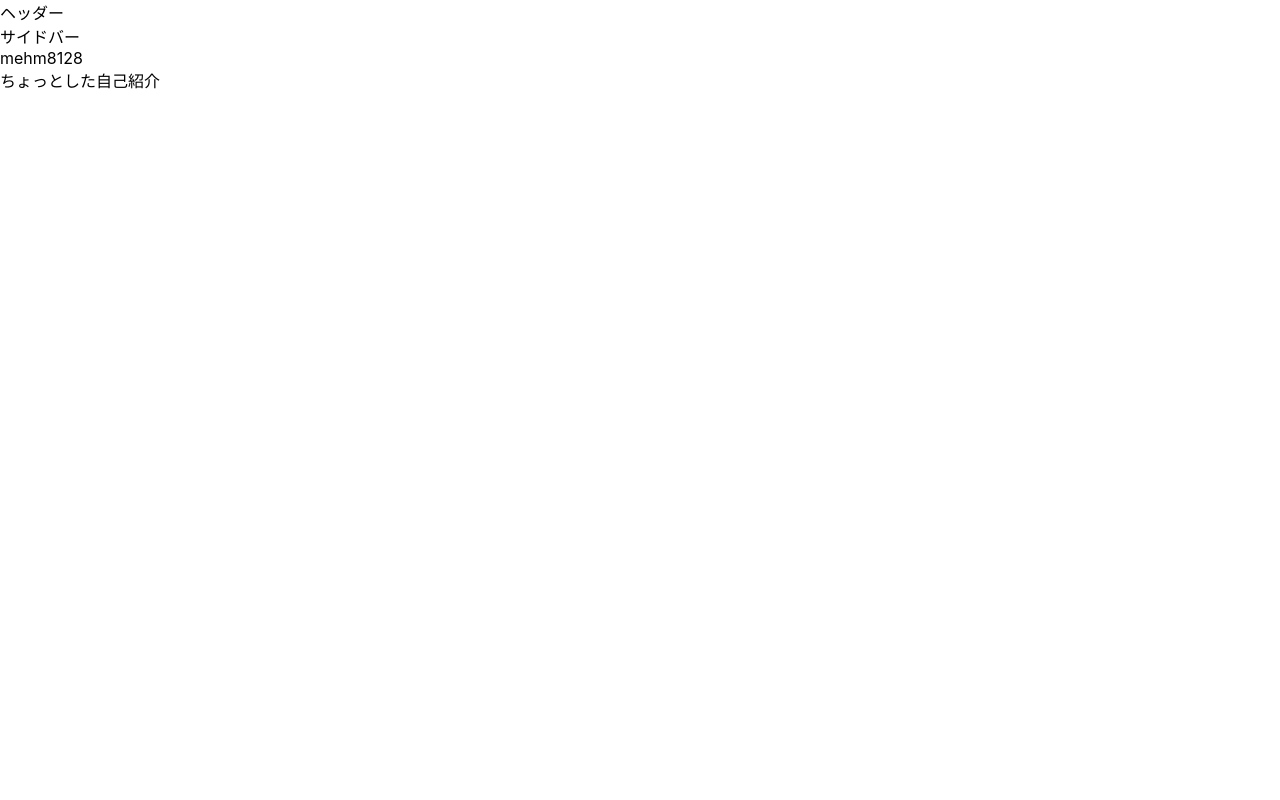
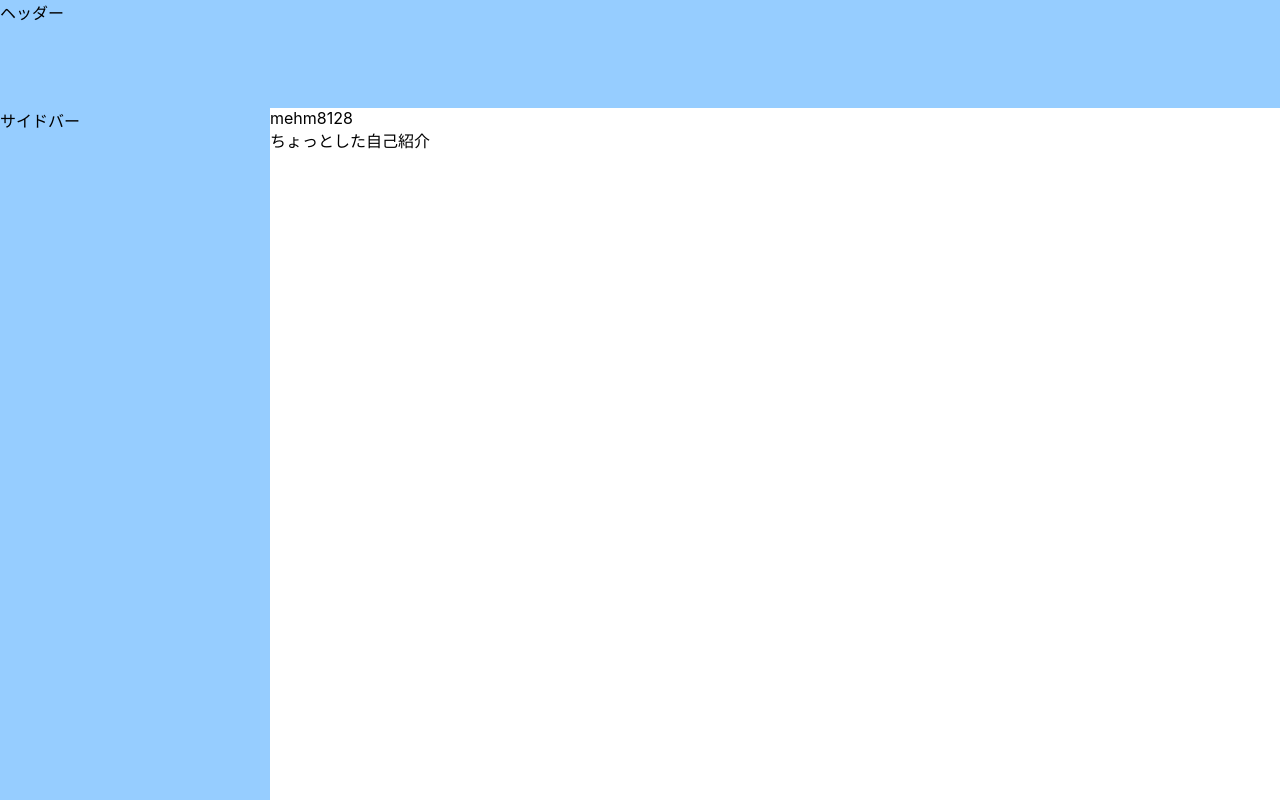
Before and after one commit to mehm8128/portfolio, a React (Create React App) app: page / in a window 1280 px wide. Built offline with nearby package versions, Linux system fonts and the light colour scheme.

Commit message:
見た目整えた

```diff
--- a/src/App.tsx
+++ b/src/App.tsx
@@ -1,11 +1,11 @@
-import "./App.module.css"
-import { BrowserRouter, Route, Routes } from "react-router-dom"
-import Top from "./pages/Top"
-import Layout from "./components/Layout"
+import styles from './App.module.css'
+import {BrowserRouter, Route, Routes} from 'react-router-dom'
+import Top from './pages/Top'
+import Layout from './components/Layout'
 
 function App() {
   return (
-		<div>
+    <div className={styles.app}>
       <BrowserRouter>
         <Routes>
           <Route element={<Layout />}>
--- a/src/components/Header.module.css
+++ b/src/components/Header.module.css
@@ -0,0 +1,4 @@
+.header {
+  height: 108px;
+  background-color: #96cdff;
+}
--- a/src/components/Header.tsx
+++ b/src/components/Header.tsx
@@ -1,7 +1,7 @@
-import "./Header.module.css"
+import styles from './Header.module.css'
 
 function Header() {
-	return <div>ヘッダー</div>
+  return <div className={styles.header}>ヘッダー</div>
 }
 
 export default Header
--- /dev/null
+++ b/src/components/Layout.module.css
@@ -0,0 +1,3 @@
+.layout {
+  display: flex;
+}
--- a/src/components/Layout.tsx
+++ b/src/components/Layout.tsx
@@ -1,13 +1,16 @@
-import { Outlet } from "react-router"
-import Header from "./Header"
-import SideBar from "./SideBar"
+import styles from './Layout.module.css'
+import {Outlet} from 'react-router'
+import Header from './Header'
+import SideBar from './SideBar'
 
 function Layout() {
   return (
     <div>
       <Header />
+      <div className={styles.layout}>
         <SideBar />
         <Outlet />
+      </div>
     </div>
   )
 }
--- a/src/components/SideBar.module.css
+++ b/src/components/SideBar.module.css
@@ -0,0 +1,5 @@
+.sideBar {
+  width: 270px;
+  height: calc(100vh - 108px);
+  background-color: #96cdff;
+}
--- a/src/components/SideBar.tsx
+++ b/src/components/SideBar.tsx
@@ -1,7 +1,7 @@
-import "./SideBar.module.css"
+import styles from './SideBar.module.css'
 
 function SideBar() {
-	return <div>サイドバー</div>
+  return <div className={styles.sideBar}>サイドバー</div>
 }
 
 export default SideBar
--- a/src/pages/Top.tsx
+++ b/src/pages/Top.tsx
@@ -1,4 +1,4 @@
-import "./Top.module.css"
+import styles from './Top.module.css'
 
 function Top() {
   return (
```
Lines whose indentation alone changed are shown as unchanged.
